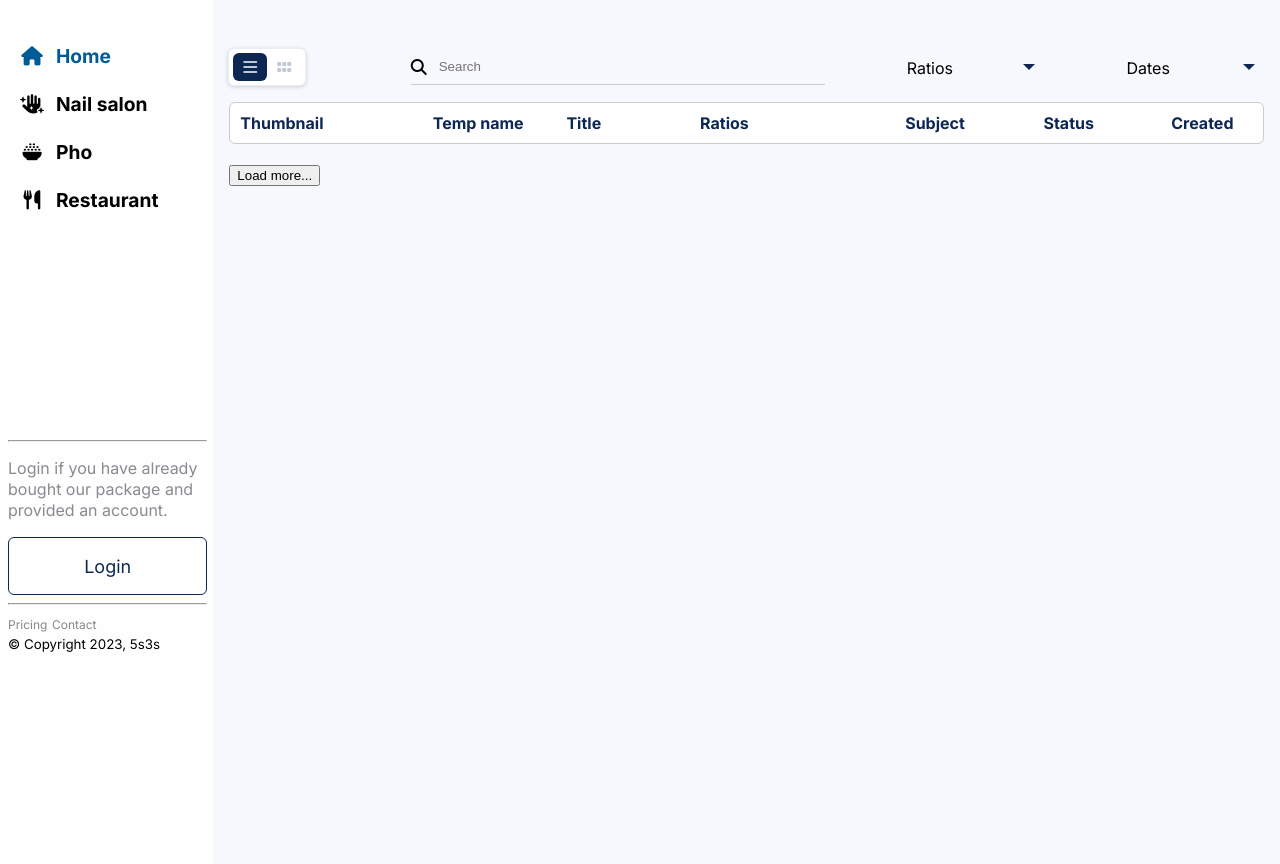
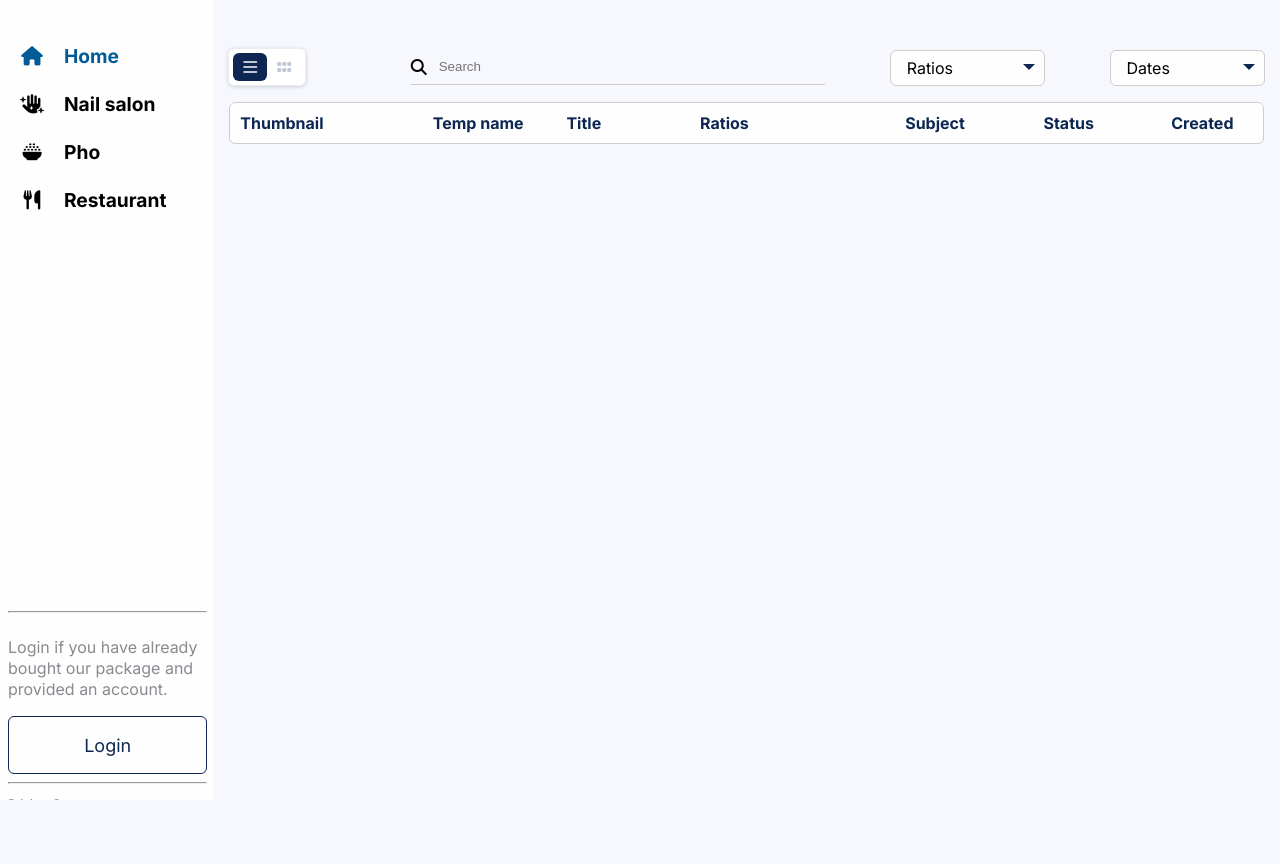
Before and after one commit to nhdangdev/5s3s_HomePage_v01, a PHP site: page /templates/php/template_list.php in a window 1280 px wide. After the commit the page ends 800 px from the top, so only its background shows below. Run offline with PHP 8.4, Linux system fonts and the light colour scheme; data that the repository does not hold is empty; some libraries are stand-ins or nearby versions.

Commit message:
fix bugs

```diff
--- a/css/components/sidebar_template_list.css
+++ b/css/components/sidebar_template_list.css
@@ -18,8 +18,9 @@ hr{
     height: 100vh;
     padding: 32px 8px;
     font-family: "Inter";
-    /* display: flex;
-    flex-direction: column; */
+    display: flex;
+    flex-direction: column;
+    /* justify-content: space-between; */
 }
 
 .sidebar-templatelist p{
@@ -30,8 +31,8 @@ hr{
 
 /* scroll container css */
 .sidebar__scroll-container{
-    overflow-y: auto;
-    height: 50%;
+    /* overflow-y: auto; */
+    /* flex: 6; */
 }
 
 .sidebar__scroll-container .nav-link{
@@ -53,7 +54,7 @@ hr{
 }
 
 .sidebar__scroll-container .nav-link nav{
-    margin-left: 8px;
+    margin-left: 16px;
 }
 
 .sidebar__scroll-container .nav-link:hover{
@@ -66,6 +67,15 @@ hr{
 
 
 /* .button css */
+
+.sidebar__login{
+    /* flex-grow: 2; */
+    flex: 4;
+    display: flex;
+    flex-direction: column;
+    justify-content: flex-end;
+}
+
 .sidebar-templatelist .button{
     border-radius: var(--border-radius);
     border: solid 1.5px #0d2752;
@@ -92,6 +102,11 @@ hr{
 }
 
 /* footer css */
+
+/* .footer{
+    flex-grow: 2;
+} */
+
 .footer__link{
     font-size: 12px;
     line-height: 16px;
--- a/css/template_list.css
+++ b/css/template_list.css
@@ -22,15 +23,20 @@
 
 body,
 html {
-  overflow-y: hidden;
+  height: 100dvh;
+  overflow-x: hidden;
+  /* overflow-y: hidden; */
   /* overflow: visible; */
+  margin: 0;
+  padding: 0;
 }
 
 
 .wrapper {
   background-color: var(--background-color);
   overflow-y: hidden;
-  height: 100%;
+  height: 100dvh;
+  overflow-x: hidden;
 
 }
 
@@ -81,6 +87,7 @@ p {
   justify-content: space-between;
   top: -32px;
   background-color: var(--background-color);
+  z-index: 99;
 }
 
 .select-view_and_search_bar {
@@ -158,6 +165,7 @@ p {
   height: calc(100% - 122px);
   box-sizing: border-box;
   min-height: 500px;
+  overflow-x: hidden;
 
 }
 
@@ -385,10 +396,14 @@ p {
 
 .custom-select select {
   display: none; /*hide original SELECT element: */
+  border: 1px solid #ccc;
+
 }
 
 .select-selected {
-  background-color: transparent;
+  background-color: #fefefe;
+  border-radius: var(--border-radius);
+  border: 1px solid #ccc !important;
 }
 
 /* Style the arrow inside the select element: */
--- a/js/grid_list_view.js
+++ b/js/grid_list_view.js
@@ -18,7 +18,7 @@ li_links.forEach(function (link) {
         view_wrap.style.display = "none";
     });
     //show selected view mode
-    document.querySelector("." + view_mode).style.display = "block";
+    document.querySelector("." + view_mode).style.display = view_mode === "list-view" ? "block" : "flex" ;
 
     // switch (view_mode) {
     //     case "list-view":
--- a/js/lazy_loading.js
+++ b/js/lazy_loading.js
@@ -1,18 +1,25 @@
 // [102312Tuan] add lazy loading for template list
-const viewItems = document.querySelectorAll(".list-view .view-item");
+// [102315Tuan] fix bug header when scrolling
+const listViewItems = document.querySelectorAll(".list-view .view-item");
+const gridViewItems = document.querySelectorAll(".grid-view .view-item");
 
 const observer = new IntersectionObserver(
   (entries) => {
-    console.log(entries)
     entries.forEach((entry) => {
       entry.target.classList.toggle("show", entry.isIntersecting);
     });
   },
   {
     threshold: 0.5,
+    rootMargin: "70px",
+    // root: document.querySelector(".view-wrap.list-view"),
   }
 );
 
-viewItems.forEach((viewItem) => {
+listViewItems.forEach((viewItem) => {
   observer.observe(viewItem);
 });
+
+gridViewItems.forEach((viewItem) => {
+  observer.observe(viewItem);
+});
--- a/js/template_list_filters.js
+++ b/js/template_list_filters.js
@@ -182,3 +182,10 @@ navLinks.forEach((navLink) => {
     myFilter2(navLink.getAttribute("data-view"),'filter-subject');
   });
 })
+
+
+var searchBar = document.querySelector(".search");
+console.log(searchBar);
+searchBar.addEventListener("search", function(event){
+  myFilter2('','');
+});
--- a/js/template_list_mobile.js
+++ b/js/template_list_mobile.js
@@ -12,6 +12,13 @@ listItem.forEach((item) => {
     }
 });
 
+// [102316Tuan]
+// trigger click on first list-view item to open drop down menu while using mobile
+window.addEventListener("load", (event) => {
+    var firstListViewItem = document.querySelector('.list-view .view-item .view-item__name span');
+    firstListViewItem?.click();
+  });
+
 function myFN(event) {
     // console.log(event.currentTarget.attributeNeedtoDisplay);
     event.currentTarget.attributeNeedtoDisplay.forEach(
--- a/php/components/sidebar_template_list.php
+++ b/php/components/sidebar_template_list.php
@@ -15,6 +15,7 @@
         <i class="fa-solid fa-utensils"></i> <nav>Restaurant</nav>
         </div>
     </div>
+    <div class="sidebar__login">
     <hr>
     <p class="user-select--none">Login if you have already bought our package and provided an account.</p>
     <!-- [102312Tuan] add cookie login page-->
@@ -25,6 +26,8 @@
         <a href="/" class="footer__link">Contact</a>
         <div class="user-select--none"><small>&copy; Copyright <span id="year"></span>, 5s3s</small></div>
     </div>
+    </div>
+
     <script>
         document.getElementById("year").innerHTML = new Date().getFullYear();
     </script>
--- a/php/template_list.php
+++ b/php/template_list.php
@@ -5,7 +5,6 @@ $api_url = 'http://localhost:3000/templates';
 $json_data = file_get_contents($api_url);
 $response_data = json_decode($json_data);
 
-if(count($response_data) > 5)
 
 ?>
 <!DOCTYPE html>
@@ -22,11 +21,13 @@ if(count($response_data) > 5)
   <link rel="stylesheet" href="../css/main.css" />
   <link rel="stylesheet" href="../css/components/sidebar_template_list.css" />
 
-  <link rel="stylesheet"  type="text/css"  href="../css/template_list.css?v=1" />
+  <link rel="stylesheet"  type="text/css"  href="../css/template_list.css" />
   <script src="https://ajax.googleapis.com/ajax/libs/jquery/3.6.4/jquery.min.js"></script>
   <script src="https://kit.fontawesome.com/70d145d8f0.js" crossorigin="anonymous"></script>
   <script src="../js/main.js"></script>
   <script src="../js/sidebar.js"></script>
+  <script src="../js/lazy_loading.js" defer></script>
+
 </head>
 
 <body>
@@ -147,7 +148,7 @@ if(count($response_data) > 5)
             </div>
             <!-- end: grid view -->
 
-            <button>Load more...</button>
+            <!-- <button>Load more...</button> -->
           </div>
         </div>
 
```
Also changed, not shown: other parts of css/template_list.css (+56 -20 lines), db.json (+30 -30 lines).
